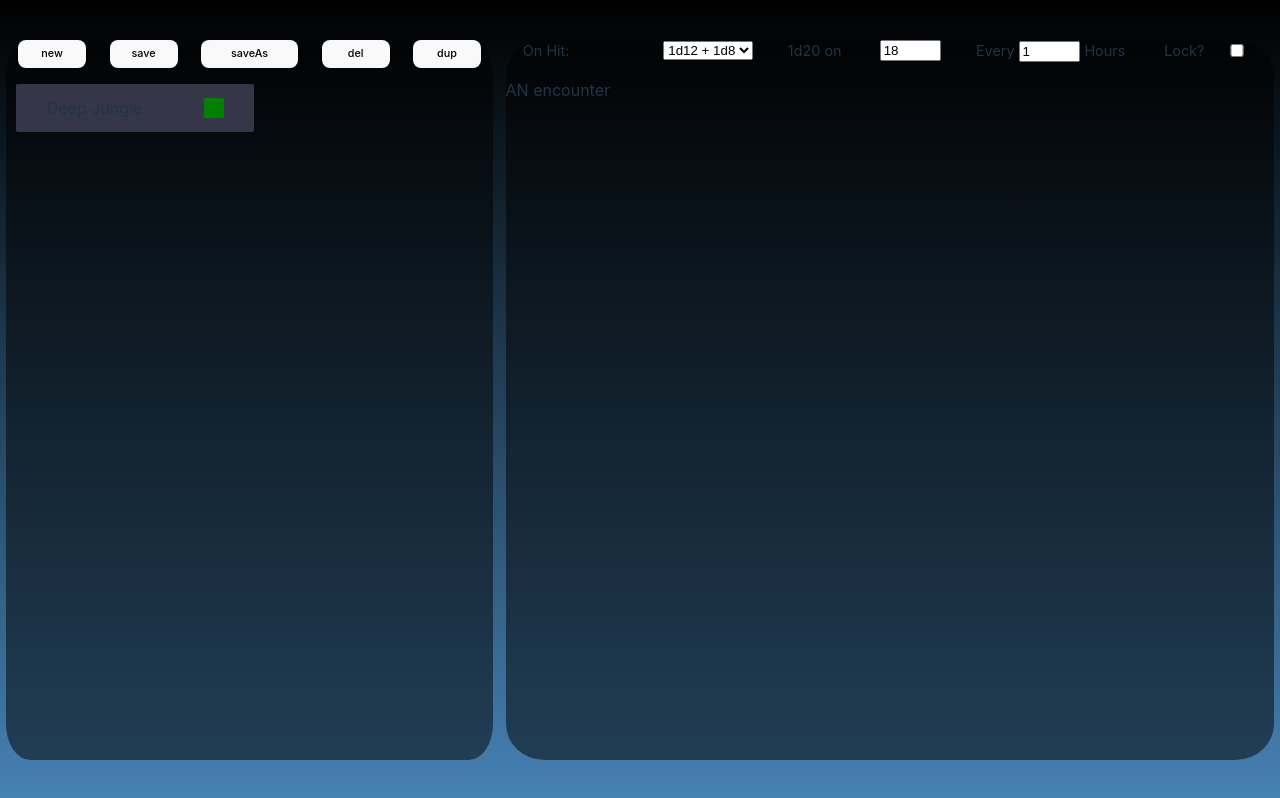
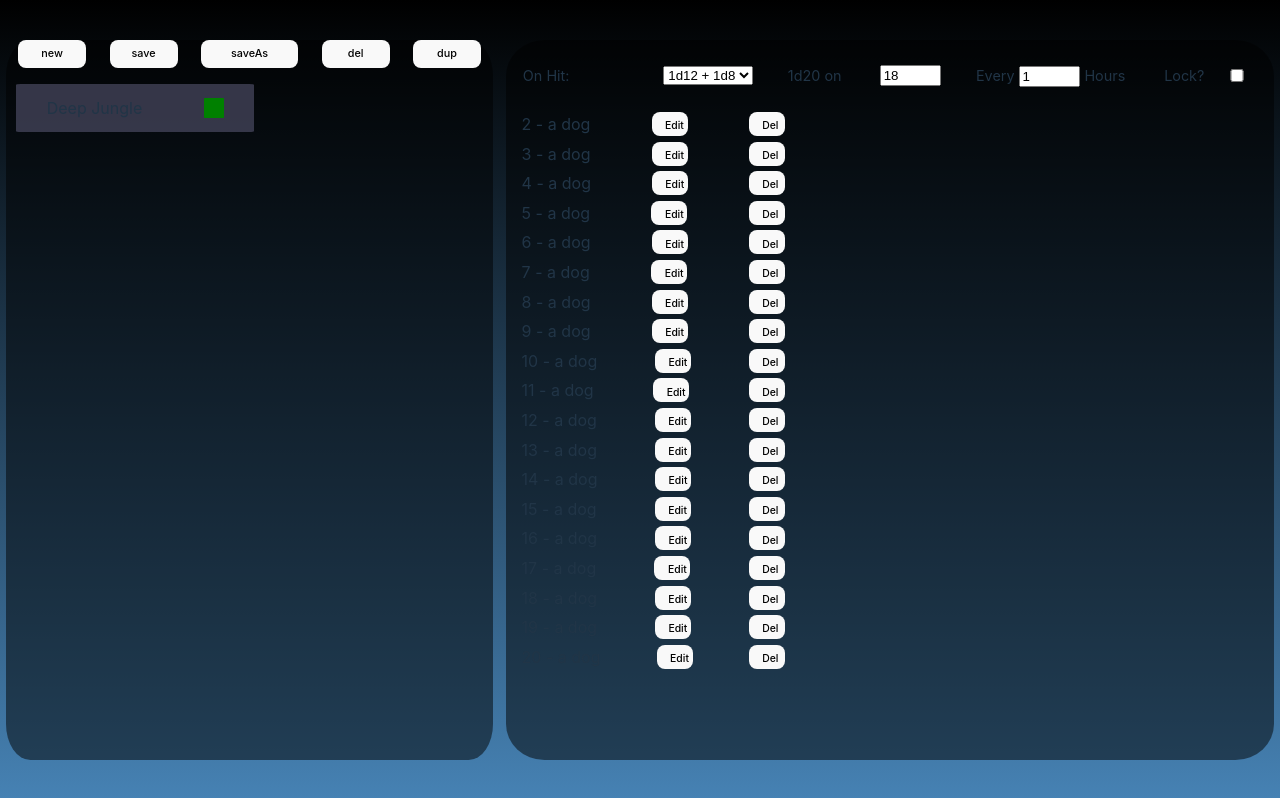
Before and after one commit to dirtOval/dm-tools, a React (Vite) app: page / in a window 1280 px wide. Built offline with nearby package versions, Linux system fonts and the light colour scheme.

Commit message:
EncounterDisplay now populated by Encounter components. It's kind of ugly, but I think now is the time to start adding in back end :)

```diff
--- a/src/Main.css
+++ b/src/Main.css
@@ -32,7 +32,6 @@ body {
 
 .pane {
   height: 90%;
-
   background: rgba(0.25, 0.25, 0.25, 0.5);
   border-radius: 5%;
 }
@@ -92,6 +91,7 @@ body {
   justify-content: space-around;
   align-items: center;
   font-size: 0.9rem;
+  height: 10%;
 }
 
 .table-option {
@@ -117,5 +117,25 @@ body {
 }
 
 .encounter-display {
+  display: flex;
+  flex-wrap: wrap;
+  flex-direction: column;
+  height: 85%;
+  margin-left: 1rem;
+  /* border: 1px solid red; */
+}
 
+.encounter {
+  display: flex;
+  justify-content: space-between;
+  width: 35%;
+  margin-bottom: 0.35rem;
+  /* border: 1px solid green; */
 }
+
+.encounter button {
+  width: 2.25rem;
+  height: 1.5rem;
+  font-size: 0.65rem;
+  text-align: center;
+}
--- /dev/null
+++ b/src/components/Encounter.tsx
@@ -0,0 +1,11 @@
+const Encounter = ({num}) => {
+  return (
+    <div className="encounter">
+      <span>{num} - a dog</span>
+      <button>Edit</button>
+      <button>Del</button>
+    </div>
+  )
+}
+
+export default Encounter;
--- a/src/components/EncounterDisplay.tsx
+++ b/src/components/EncounterDisplay.tsx
@@ -1,7 +1,24 @@
+import Encounter from './Encounter.tsx';
+import {useState, useEffect} from 'react';
+
+//lmao the way encounters feeds into the list
+//is gonna have to change.
+
 const EncounterDisplay = () => {
+
+  const [encounters, setEncounters] = useState([]);
+
+  useEffect(() => {
+    let range = [];
+    for (let i = 2; i <= 20; i++) {
+      range.push(i);
+    }
+    setEncounters(range);
+  }, [])
+
   return (
     <div className="encounter-display">
-      <p>AN encounter</p>
+      {encounters.map(num => <Encounter num={num}/>)}
     </div>
   )
 };
```
